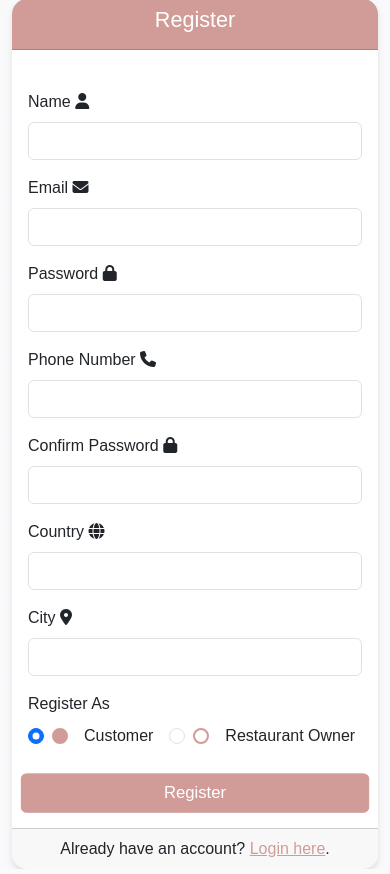
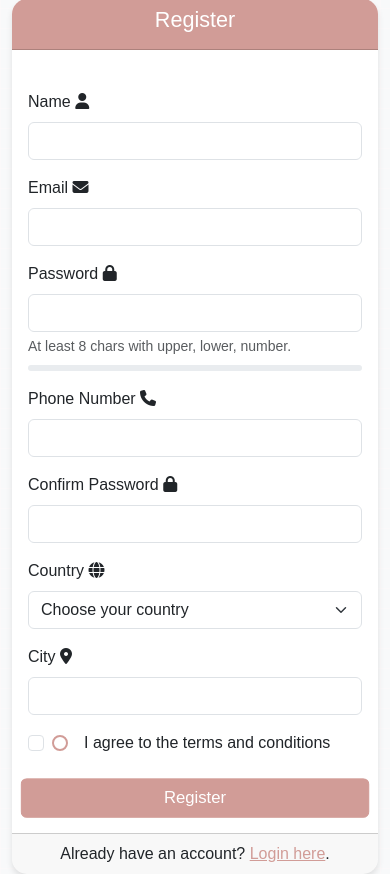
Before and after one commit to griselda-oa/E-commerce, a PHP site: page /login/register.php in a window 390 px wide. Shown: the part 51-925 px from the top of the page. Run offline with PHP 8.4, Linux system fonts and the light colour scheme; some libraries are stand-ins or nearby versions.

Commit message:
A. Part 1: Session Management & Admin Privileges + Secure Registration (role enforced server-side, country/phone validation)

```diff
--- a/js/register.js
+++ b/js/register.js
@@ -9,7 +9,6 @@ $(document).ready(function() {
         phone_number = $('#phone_number').val();
         country = $('#country').val();
         city = $('#city').val();
-        role = $('input[name="role"]:checked').val();
 
         if (name == '' || email == '' || password == '' || confirm_password == '' || phone_number == '' || country == '' || city == '') {
             Swal.fire({
@@ -27,18 +26,39 @@ $(document).ready(function() {
             });
 
             return;
-        } else if (password.length < 6 || !password.match(/[a-z]/) || !password.match(/[A-Z]/) || !password.match(/[0-9]/)) {
+        } else if (password.length < 8 || !password.match(/[a-z]/) || !password.match(/[A-Z]/) || !password.match(/[0-9]/)) {
             Swal.fire({
                 icon: 'error',
                 title: 'Oops...',
-                text: 'Password must be at least 6 characters long and contain at least one lowercase letter, one uppercase letter, and one number!',
+                text: 'Password must be at least 8 characters long and contain at least one lowercase letter, one uppercase letter, and one number!',
             });
 
             return;
         }
 
+        // Simple E.164-ish phone validation: allows + and digits, 8-15 length
+        const phoneClean = phone_number.replace(/\s|-/g, '');
+        const phoneOk = /^\+?[1-9]\d{7,14}$/.test(phoneClean);
+        if (!phoneOk) {
+            Swal.fire({
+                icon: 'error',
+                title: 'Invalid phone number',
+                text: 'Enter a valid international phone like +233501234567',
+            });
+            return;
+        }
+
+        if (!country) {
+            Swal.fire({
+                icon: 'error',
+                title: 'Select country',
+                text: 'Please select your country from the list.',
+            });
+            return;
+        }
+
         $.ajax({
-            url: '../actions/register_customer_action.php',
+            url: '../actions/register_user_action.php',
             type: 'POST',
             data: {
                 name: name,
@@ -47,8 +67,7 @@ $(document).ready(function() {
                 confirm_password: confirm_password,
                 phone_number: phone_number,
                 country: country,
-                city: city,
-                role: role
+                city: city
             },
             success: function(response) {
                 if (response.status === 'success') {
--- a/login/register.php
+++ b/login/register.php
@@ -147,6 +147,10 @@
                             <div class="mb-3">
                                 <label for="password" class="form-label">Password <i class="fa fa-lock"></i></label>
                                 <input type="password" class="form-control animate__animated animate__fadeInUp" id="password" name="password" required>
+                                <div class="form-text" id="passwordHelp">At least 8 chars with upper, lower, number.</div>
+                                <div class="progress mt-2" style="height: 6px;">
+                                    <div id="pw-strength" class="progress-bar" role="progressbar" style="width: 0%;"></div>
+                                </div>
                             </div>
                             <div class="mb-3">
                                 <label for="phone_number" class="form-label">Phone Number <i class="fa fa-phone"></i></label>
@@ -158,24 +162,24 @@
                             </div>
                             <div class="mb-3">
                                 <label for="country" class="form-label">Country <i class="fa fa-globe"></i></label>
-                                <input type="text" class="form-control animate__animated animate__fadeInUp" id="country" name="country" required>
+                                <select class="form-select animate__animated animate__fadeInUp" id="country" name="country" required>
+                                    <option value="" selected disabled>Choose your country</option>
+                                    <option value="Ghana">Ghana</option>
+                                    <option value="Nigeria">Nigeria</option>
+                                    <option value="Kenya">Kenya</option>
+                                    <option value="South Africa">South Africa</option>
+                                    <option value="United Kingdom">United Kingdom</option>
+                                    <option value="United States">United States</option>
+                                    <option value="Canada">Canada</option>
+                                </select>
                             </div>
                             <div class="mb-3">
                                 <label for="city" class="form-label">City <i class="fa fa-map-marker-alt"></i></label>
                                 <input type="text" class="form-control animate__animated animate__fadeInUp" id="city" name="city" required>
                             </div>
-                            <div class="mb-4">
-                                <label class="form-label">Register As</label>
-                                <div class="d-flex justify-content-start">
-                                    <div class="form-check me-3 custom-radio">
-                                        <input class="form-check-input" type="radio" name="role" id="customer" value="2" checked>
-                                        <label class="form-check-label" for="customer">Customer</label>
-                                    </div>
-                                    <div class="form-check custom-radio">
-                                        <input class="form-check-input" type="radio" name="role" id="owner" value="1">
-                                        <label class="form-check-label" for="owner">Restaurant Owner</label>
-                                    </div>
-                                </div>
+                            <div class="form-check mb-4">
+                                <input class="form-check-input" type="checkbox" value="1" id="terms" required>
+                                <label class="form-check-label" for="terms">I agree to the terms and conditions</label>
                             </div>
                             <button type="submit" class="btn btn-custom w-100 animate-pulse-custom">Register</button>
                         </form>
```
Also changed, not shown: actions/register_user_action.php (+36 -1 lines), settings/core.php (+22 -4 lines), test_db.php (line endings or trailing spaces).
